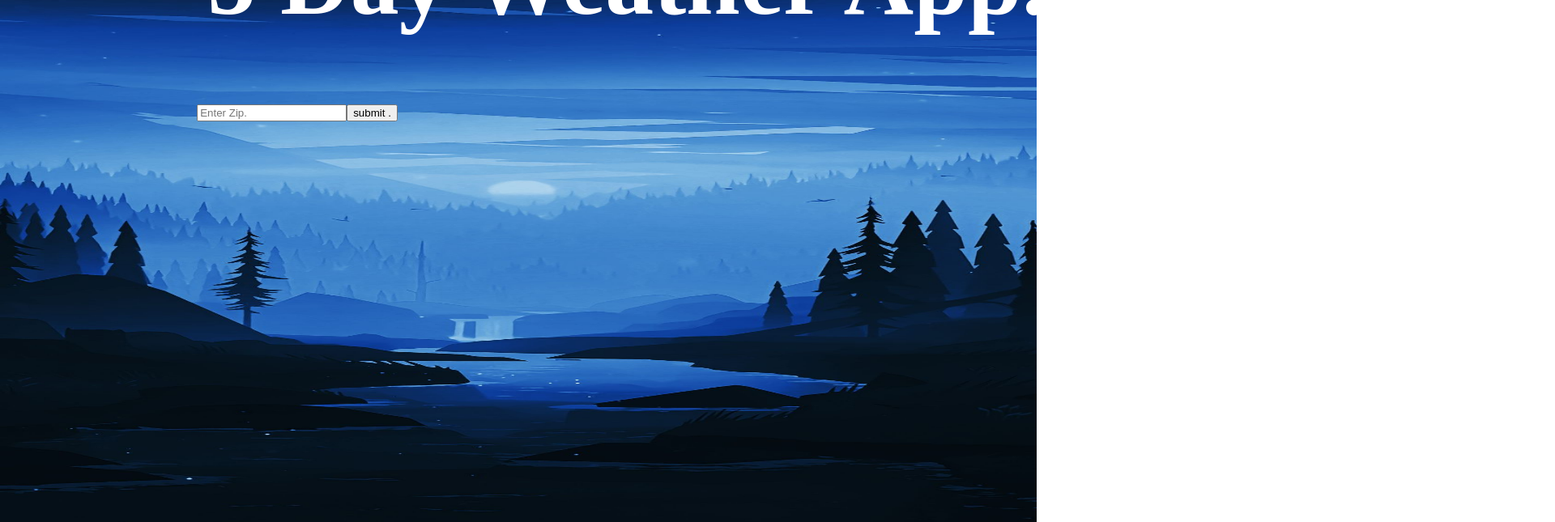
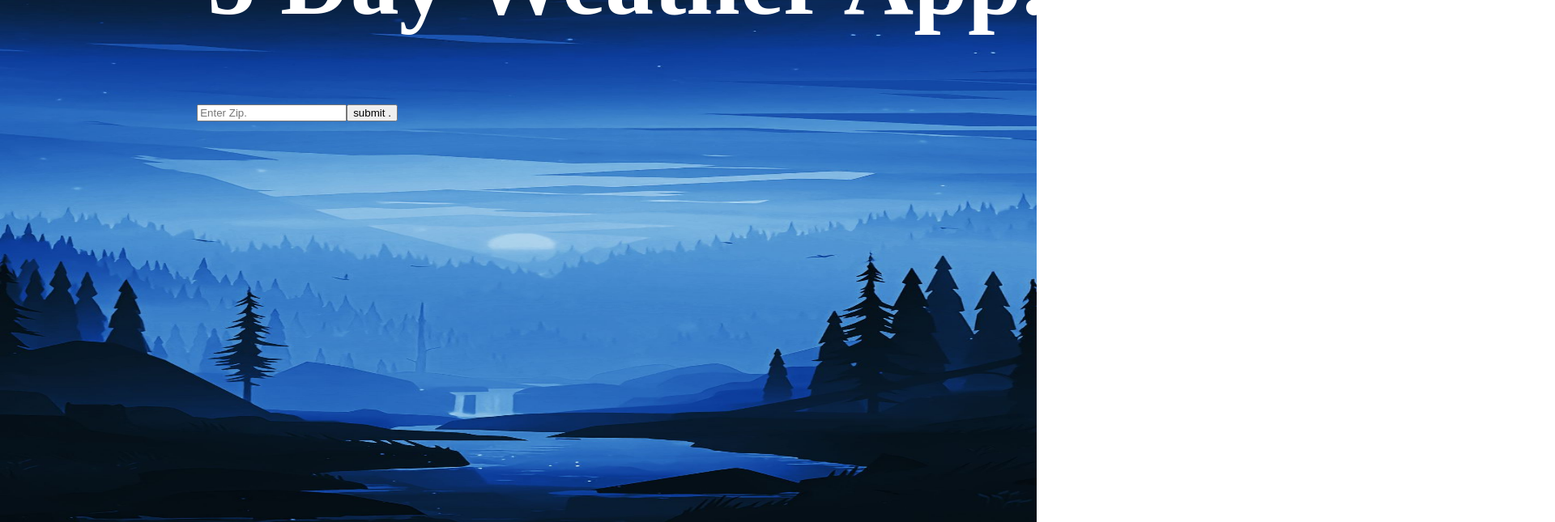
Before and after one commit to tgodkev/weather-app, a React (Create React App) app: page / in a window 1280 px wide. Shown: the part 220-865 px from the top of the page at 81% size, 1920 px wide, since content can reach past the window. Built offline with nearby package versions, Linux system fonts and the light colour scheme; no server answers; a web font is replaced by a local one.

Commit message:
more padding changes

```diff
--- a/public/Style.css
+++ b/public/Style.css
@@ -1,6 +1,5 @@
 body{
-    width: 100%;
-    height: 100%;
+
     margin: 0px;
     padding: 0px;
     overflow-x: hidden;
@@ -15,8 +14,7 @@ body{
     overflow: hidden;
     width: 100%;
     height: 50%;
-    padding-bottom: 39%;
-    padding-right: 100%;
+    padding-bottom: 49%;
 }
 
 
```
